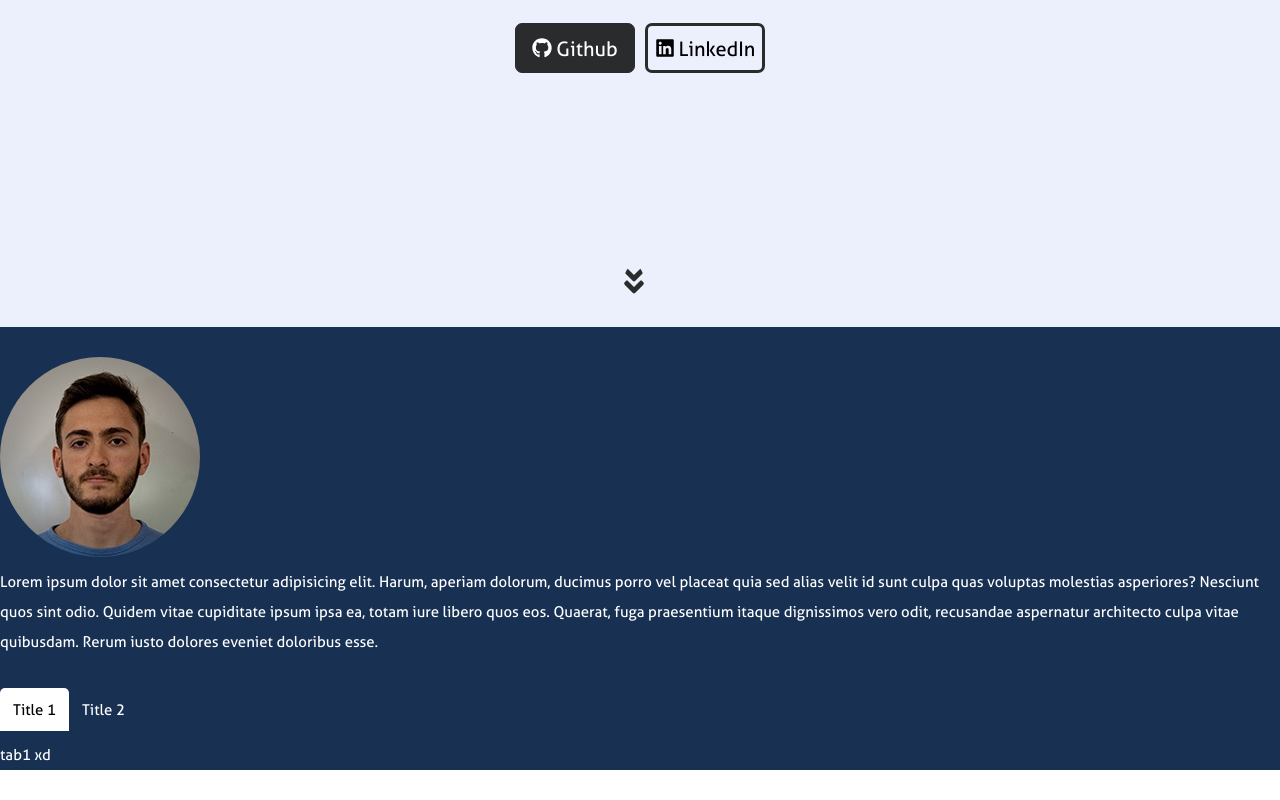
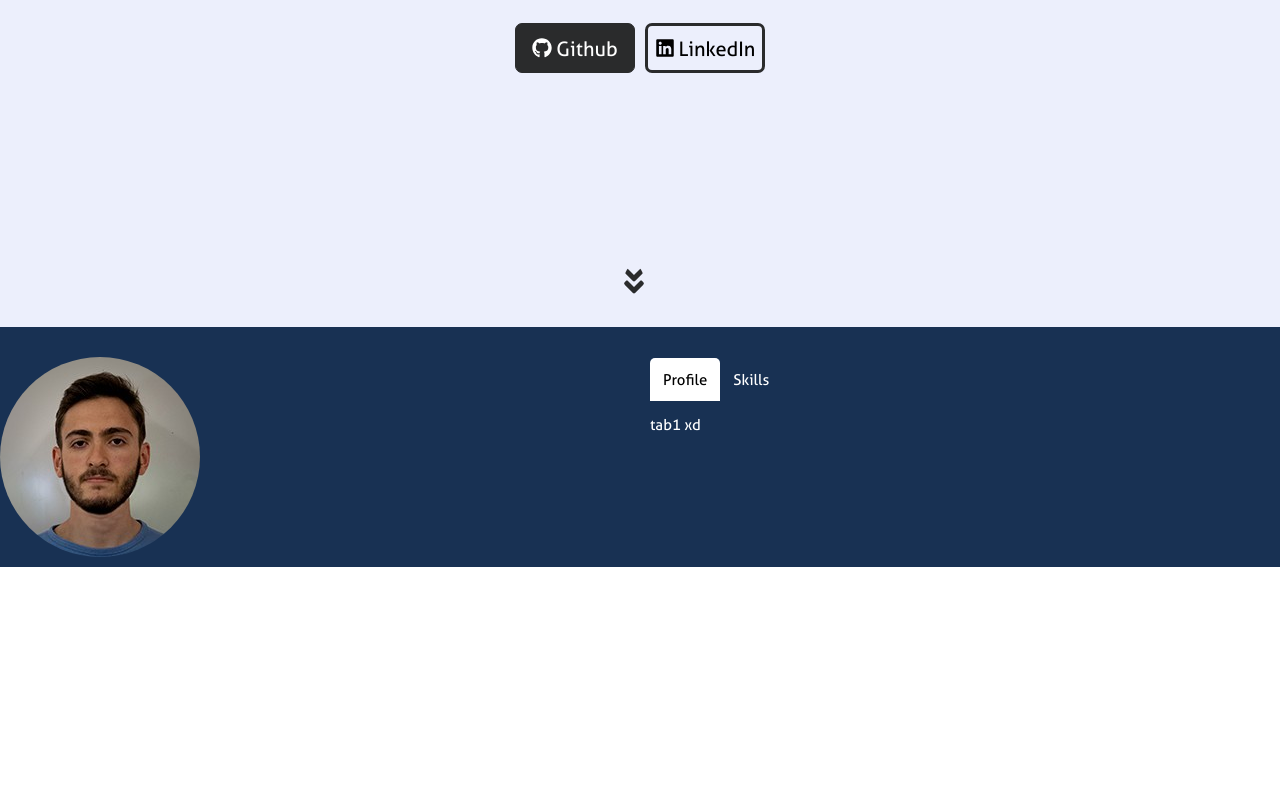
Before and after one commit to apalaciosdev/apalaciosdev-Website, a React (Create React App) app: page / in a window 1280 px wide. Shown: the part 473-1273 px from the top of the page. After the commit the page ends 1040 px from the top, so only its background shows below. Built offline with nearby package versions, Linux system fonts and the light colour scheme.

Commit message:
2201051451

```diff
--- a/src/assets/styles/jss/about.js
+++ b/src/assets/styles/jss/about.js
@@ -4,28 +4,38 @@ const about = {
   div: {
     backgroundColor: Colors.darkBg,
     color: 'white',
-    paddingTop: 30
+    paddingTop: 30,
+
   },
 
-  ul: {
-    display: "inline-block",
-    listStyle: "none",
-    "&:hover": {
-      cursor: "auto",
+
+  section: {
+    display: 'grid',
+    justifyContent: 'center',
+
+    'grid-template-rows': '1fr',
+    columnGap: 20,
+  },
+
+  '@media (min-width: 1024px)': {
+    section: {
+      'grid-template-columns': 'repeat(2, 1fr)',
+
     },
   },
 
-  li: {
-    float: "left",
-    paddingLeft: 20,
-    paddingRight: 20,
+
+  img: {
+
   },
 
-  link: {
-    "&:hover": {
-      cursor: "pointer",
-    },
+
+  tab: {
+
   },
+
+
+
 };
 
 export default about;
--- a/src/components/About.js
+++ b/src/components/About.js
@@ -12,11 +12,11 @@ const About = () => {
 
   return (
     <div className={css.div}>
-      <section id="about" data-aos="fade-right">
-        <ProfileImg/>
-        <p>Lorem ipsum dolor sit amet consectetur adipisicing elit. Harum, aperiam dolorum, ducimus porro vel placeat quia sed alias velit id sunt culpa quas voluptas molestias asperiores? Nesciunt quos sint odio.
-        Quidem vitae cupiditate ipsum ipsa ea, totam iure libero quos eos. Quaerat, fuga praesentium itaque dignissimos vero odit, recusandae aspernatur architecto culpa vitae quibusdam. Rerum iusto dolores eveniet doloribus esse.</p>
-        <TabPanel/>
+      <section id="about" data-aos="fade-right" className={css.section}>
+
+          <ProfileImg className={css.img}/>
+          <TabPanel className={css.tab}/>
+
       </section>
     </div>
   );
--- a/src/components/tabPanel/TabPanel.js
+++ b/src/components/tabPanel/TabPanel.js
@@ -9,8 +9,8 @@ const TabPanel = () => {
   return (
     <Tabs>
       <TabList>
-        <Tab>Title 1</Tab>
-        <Tab>Title 2</Tab>
+        <Tab>Profile</Tab>
+        <Tab>Skills</Tab>
       </TabList>
 
       <TabsPanel>
--- a/src/resumeData.js
+++ b/src/resumeData.js
@@ -1,14 +1,17 @@
 export const data = {
-  "main": {
-    "name": "AARON",
-    "surname": "PALACIOS",
-    "welcomeTitle": "Hi, I am",
-    "descriptionTitle": "a Junior Developer in ❤️ with JS"
+  main: {
+    name: "AARON",
+    surname: "PALACIOS",
+    welcomeTitle: "Hi, I am",
+    descriptionTitle: "a Junior Developer in ❤️ with JS",
   },
 
-  "links": {
-    "github": "https://github.com/apalaciosdev",
-    "linkedin": "https://www.linkedin.com/in/aaron-palacios-olea-1b16221b3/",
-  }
+  links: {
+    github: "https://github.com/apalaciosdev",
+    linkedin: "https://www.linkedin.com/in/aaron-palacios-olea-1b16221b3/",
+  },
 
-}
+  about: {
+    profile: ""
+  },
+};
```
